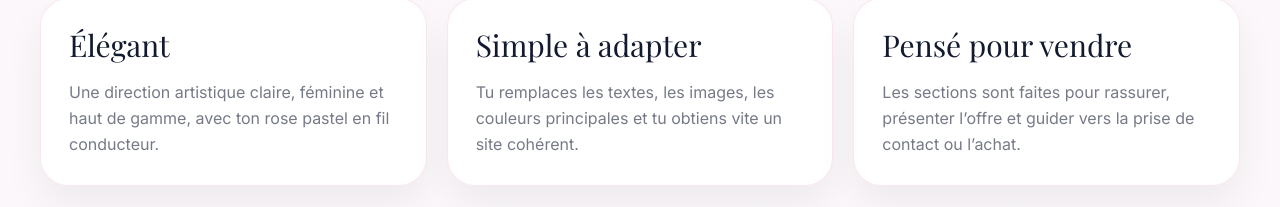
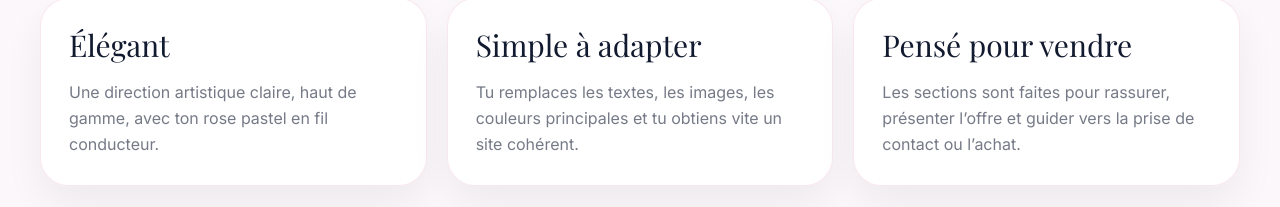
Before and after one commit to theguyinpink/MaisonCLMTemplate, a Next.js app: page / in a window 1280 px wide. Shown: the part 1677-1884 px from the top of the page. Built offline with nearby package versions, Linux system fonts and the light colour scheme; no server answers.

Commit message:
last check

```diff
--- a/src/app/page.tsx
+++ b/src/app/page.tsx
@@ -77,7 +77,7 @@ export default function HomePage() {
         </div>
 
         <div className="mt-8 grid gap-5 md:grid-cols-3">
-          <FeatureCard title="Élégant" desc="Une direction artistique claire, féminine et haut de gamme, avec ton rose pastel en fil conducteur." />
+          <FeatureCard title="Élégant" desc="Une direction artistique claire, haut de gamme, avec ton rose pastel en fil conducteur." />
           <FeatureCard title="Simple à adapter" desc="Tu remplaces les textes, les images, les couleurs principales et tu obtiens vite un site cohérent." />
           <FeatureCard title="Pensé pour vendre" desc="Les sections sont faites pour rassurer, présenter l’offre et guider vers la prise de contact ou l’achat." />
         </div>
```
